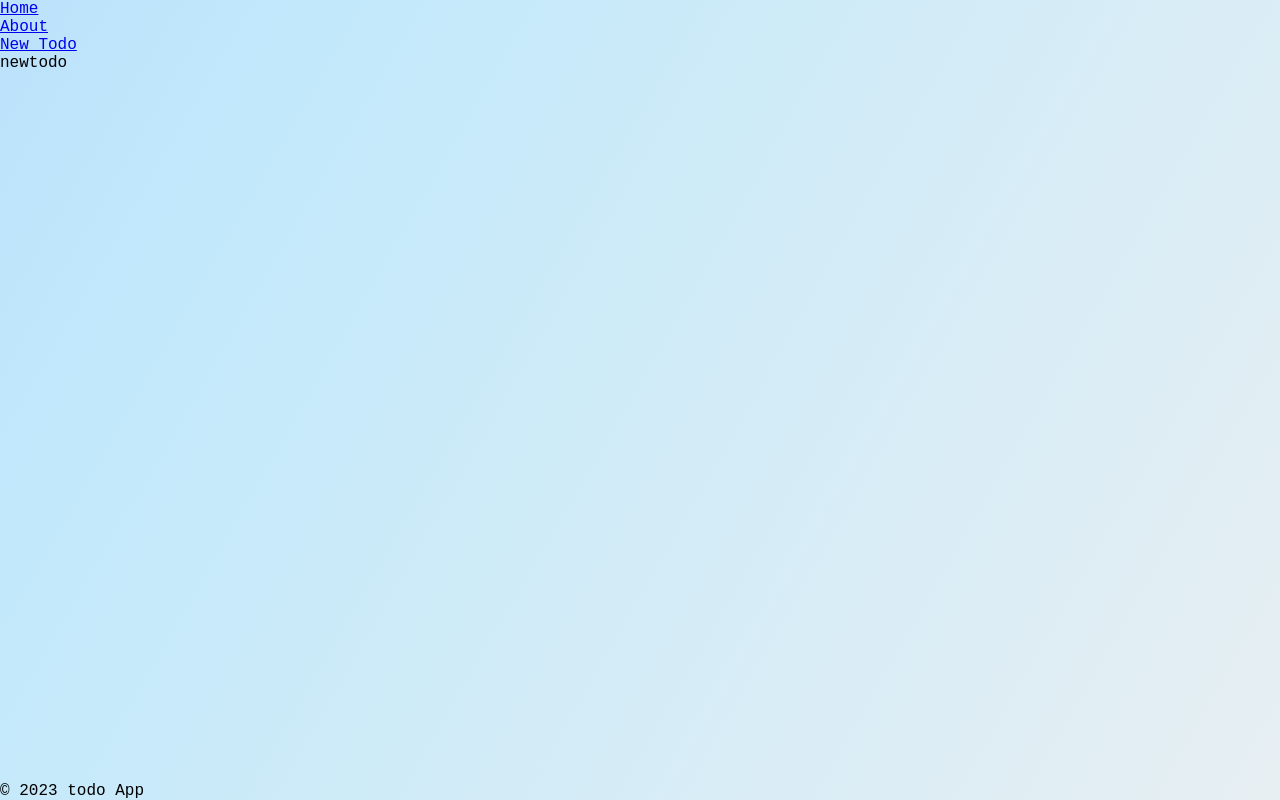
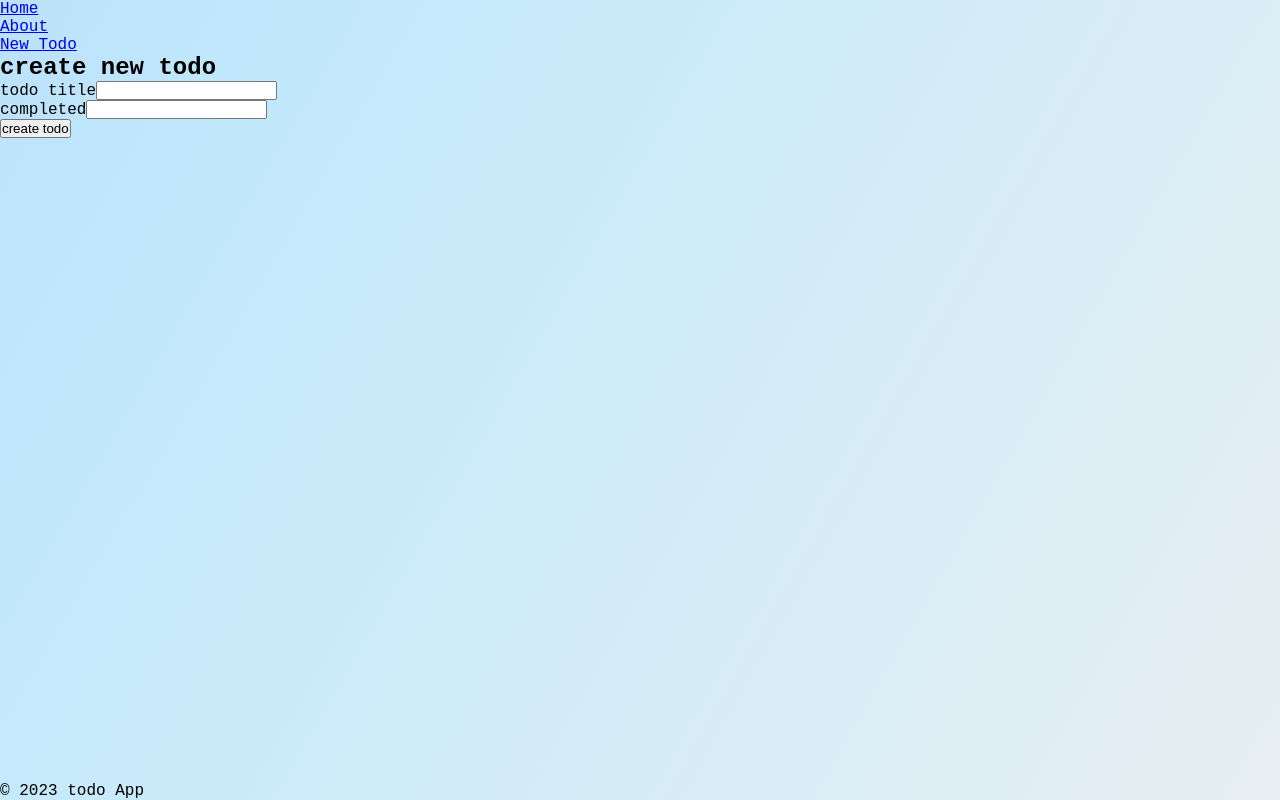
Before and after one commit to msandrea712/todo-frontend, a React (Create React App) app: page /newtodo in a window 1280 px wide. Built offline with nearby package versions, Linux system fonts and the light colour scheme; a web font is replaced by a local one.

Commit message:
added form for new todo

```diff
--- a/src/pages/NewTodo.js
+++ b/src/pages/NewTodo.js
@@ -5,7 +5,26 @@
   return (
     <RootLayout>
       <main>
-        newtodo
+        <h2>
+          create new todo
+        </h2>
+        <form>
+          <div>
+            <label>
+              todo title
+              <input/>
+            </label>
+          </div>
+          <div>
+            <label>
+              completed
+              <input/>
+            </label>
+          </div>
+          <button type="submit">
+            create todo
+          </button>
+        </form>
       </main>
     </RootLayout>
   )
```
